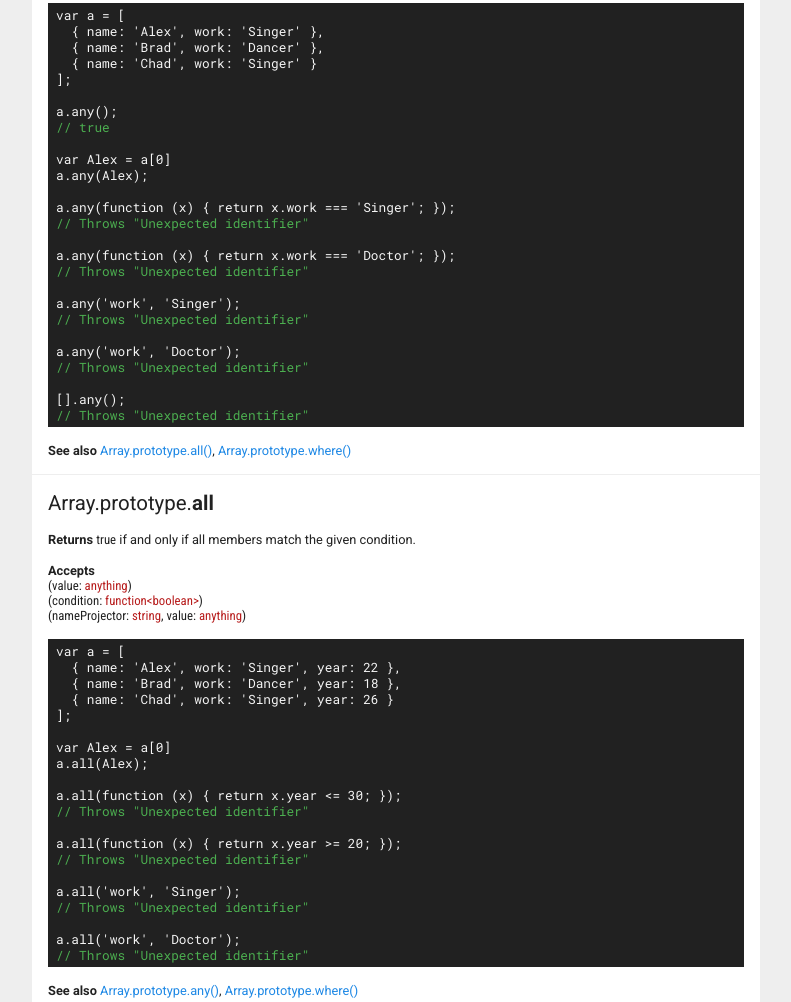
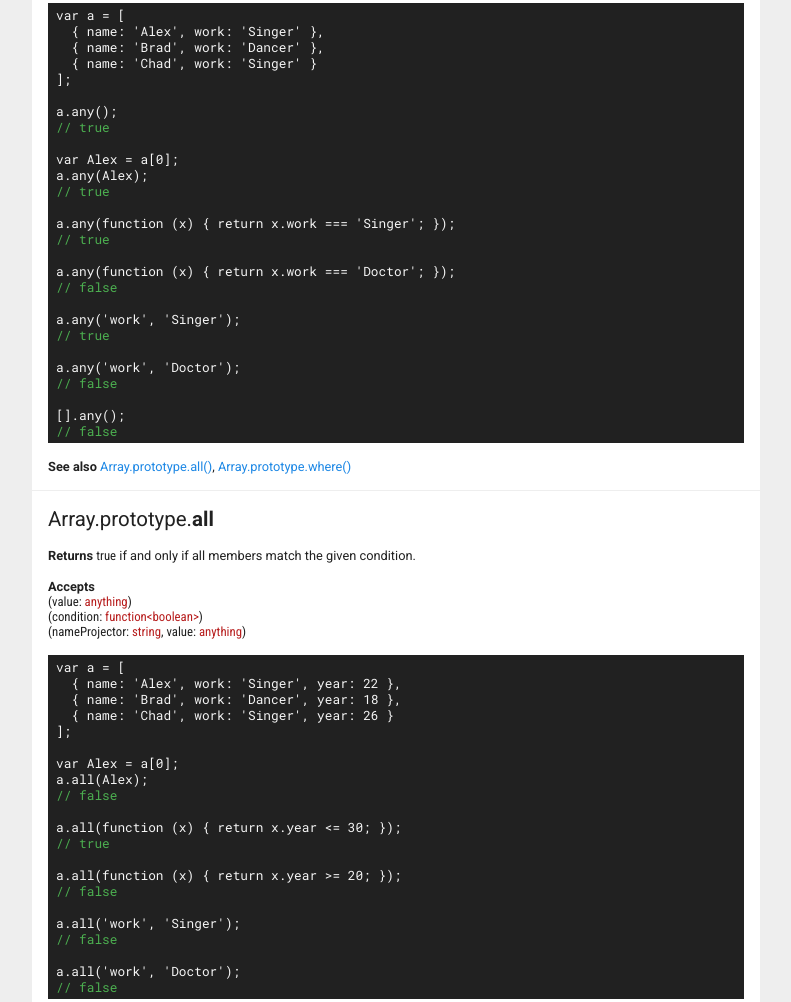
Before and after one commit to ThisIsManta/Enumerable, a website: page demo/index.html in a window 1280 px wide. Shown: the part 1321-2323 px from the top of the page, without its empty margins (372-1163 px from the left). Drawn offline with nearby package versions, Linux system fonts and the light colour scheme.

Commit message:
Amended documentation

```diff
--- a/demo/index.html
+++ b/demo/index.html
@@ -116,7 +116,7 @@
 <u>(condition: <i>function&lt;boolean&gt;</i>)</u><br>
 <u>(nameProjector: <i>string</i>, value: <i>anything</i>)</u><br>
 </p>
-<code contenteditable="true" spellcheck="false">var a = [<br>&nbsp;&nbsp;{ name: 'Alex', work: 'Singer' },<br>&nbsp;&nbsp;{ name: 'Brad', work: 'Dancer' },<br>&nbsp;&nbsp;{ name: 'Chad', work: 'Singer' }<br>];<br><br>a.any();<br><s contenteditable="false">// true</s><br><br>var Alex = a[0]<br>a.any(Alex);<br><br>a.any(function (x) { return x.work === 'Singer'; });<br><s contenteditable="false">// Throws "Unexpected identifier"</s><br><br>a.any(function (x) { return x.work === 'Doctor'; });<br><s contenteditable="false">// Throws "Unexpected identifier"</s><br><br>a.any('work', 'Singer');<br><s contenteditable="false">// Throws "Unexpected identifier"</s><br><br>a.any('work', 'Doctor');<br><s contenteditable="false">// Throws "Unexpected identifier"</s><br><br>[].any();<br><s contenteditable="false">// Throws "Unexpected identifier"</s></code>
+<code contenteditable="true" spellcheck="false">var a = [<br>&nbsp;&nbsp;{ name: 'Alex', work: 'Singer' },<br>&nbsp;&nbsp;{ name: 'Brad', work: 'Dancer' },<br>&nbsp;&nbsp;{ name: 'Chad', work: 'Singer' }<br>];<br><br>a.any();<br><s contenteditable="false">// true</s><br><br>var Alex = a[0];<br>a.any(Alex);<br><s contenteditable="false">// true</s><br><br>a.any(function (x) { return x.work === 'Singer'; });<br><s contenteditable="false">// true</s><br><br>a.any(function (x) { return x.work === 'Doctor'; });<br><s contenteditable="false">// false</s><br><br>a.any('work', 'Singer');<br><s contenteditable="false">// true</s><br><br>a.any('work', 'Doctor');<br><s contenteditable="false">// false</s><br><br>[].any();<br><s contenteditable="false">// false</s></code>
 <p><b>See also</b> <a>Array.prototype.all()</a>, <a>Array.prototype.where()</a></p>
 <meta keywords="some"></section><section><a name="array.prototype.all"></a><h2><div>Array.prototype.<b>all</b></div><a view="" class="material-icons auto-hide" href="https://github.com/ThisIsManta/Enumerable/blob/master/Enumerable.js#L1214" title="View source code">code</a></h2><p><b>Returns</b> <i>true</i> if and only if all members match the given condition.</p>
 <p><b>Accepts</b><br>
@@ -124,7 +124,7 @@
 <u>(condition: <i>function&lt;boolean&gt;</i>)</u><br>
 <u>(nameProjector: <i>string</i>, value: <i>anything</i>)</u><br>
 </p>
-<code contenteditable="true" spellcheck="false">var a = [<br>&nbsp;&nbsp;{ name: 'Alex', work: 'Singer', year: 22 },<br>&nbsp;&nbsp;{ name: 'Brad', work: 'Dancer', year: 18 },<br>&nbsp;&nbsp;{ name: 'Chad', work: 'Singer', year: 26 }<br>];<br><br>var Alex = a[0]<br>a.all(Alex);<br><br>a.all(function (x) { return x.year &lt;= 30; });<br><s contenteditable="false">// Throws "Unexpected identifier"</s><br><br>a.all(function (x) { return x.year &gt;= 20; });<br><s contenteditable="false">// Throws "Unexpected identifier"</s><br><br>a.all('work', 'Singer');<br><s contenteditable="false">// Throws "Unexpected identifier"</s><br><br>a.all('work', 'Doctor');<br><s contenteditable="false">// Throws "Unexpected identifier"</s></code>
+<code contenteditable="true" spellcheck="false">var a = [<br>&nbsp;&nbsp;{ name: 'Alex', work: 'Singer', year: 22 },<br>&nbsp;&nbsp;{ name: 'Brad', work: 'Dancer', year: 18 },<br>&nbsp;&nbsp;{ name: 'Chad', work: 'Singer', year: 26 }<br>];<br><br>var Alex = a[0];<br>a.all(Alex);<br><s contenteditable="false">// false</s><br><br>a.all(function (x) { return x.year &lt;= 30; });<br><s contenteditable="false">// true</s><br><br>a.all(function (x) { return x.year &gt;= 20; });<br><s contenteditable="false">// false</s><br><br>a.all('work', 'Singer');<br><s contenteditable="false">// false</s><br><br>a.all('work', 'Doctor');<br><s contenteditable="false">// false</s></code>
 <p><b>See also</b> <a>Array.prototype.any()</a>, <a>Array.prototype.where()</a></p>
 <meta keywords="every"></section><section><a name="array.prototype.add"></a><h2><div>Array.prototype.<b>add</b></div><a view="" class="material-icons auto-hide" href="https://github.com/ThisIsManta/Enumerable/blob/master/Enumerable.js#L2003" title="View source code">code</a></h2><p><b>Returns</b> the current array that has the given member added.</p>
 <p>This mutates the current array.</p>
@@ -203,7 +203,7 @@
 <u>(condition: <i>function&lt;boolean&gt;</i>)</u><br>
 <u>(nameProjector: <i>string</i>, value: <i>anything</i>)</u><br>
 </p>
-<code contenteditable="true" spellcheck="false">[1, 2, 3, 2].countBy(2);<br><s contenteditable="false">// 2</s><br><br>var a = [<br>&nbsp;&nbsp;{ name: 'Alex', work: 'Singer' },<br>&nbsp;&nbsp;{ name: 'Brad', work: 'Dancer' },<br>&nbsp;&nbsp;{ name: 'Chad', work: 'Singer' }<br>];<br><br>var Alex = a[0]<br>a.countBy(Alex)<br><br>a.countBy(function (x) { return x.work === 'Singer'; });<br><br>a.countBy('work', 'Singer');<br><s contenteditable="false">// Throws "Unexpected identifier"</s></code></section><section><a name="array.prototype.cast"></a><h2><div>Array.prototype.<b>cast</b></div><a view="" class="material-icons auto-hide" href="https://github.com/ThisIsManta/Enumerable/blob/master/Enumerable.js#L3346" title="View source code">code</a></h2><p><b>Returns</b> a new array with members that have been converted to the target type.</p>
+<code contenteditable="true" spellcheck="false">[1, 2, 3, 2].countBy(2);<br><s contenteditable="false">// 2</s><br><br>var a = [<br>&nbsp;&nbsp;{ name: 'Alex', work: 'Singer' },<br>&nbsp;&nbsp;{ name: 'Brad', work: 'Dancer' },<br>&nbsp;&nbsp;{ name: 'Chad', work: 'Singer' }<br>];<br><br>var Alex = a[0];<br>a.countBy(Alex);<br><s contenteditable="false">// 1</s><br><br>a.countBy(function (x) { return x.work === 'Singer'; });<br><s contenteditable="false">// 2</s><br><br>a.countBy('work', 'Singer');<br><s contenteditable="false">// 2</s></code></section><section><a name="array.prototype.cast"></a><h2><div>Array.prototype.<b>cast</b></div><a view="" class="material-icons auto-hide" href="https://github.com/ThisIsManta/Enumerable/blob/master/Enumerable.js#L3346" title="View source code">code</a></h2><p><b>Returns</b> a new array with members that have been converted to the target type.</p>
 <p>If the member cannot be converted, this will omit the member and continue converting.</p>
 <p><b>Accepts</b><br>
 <u>()</u><br>
```
Also changed, not shown: Enumerable.js (+4 -4 lines).
